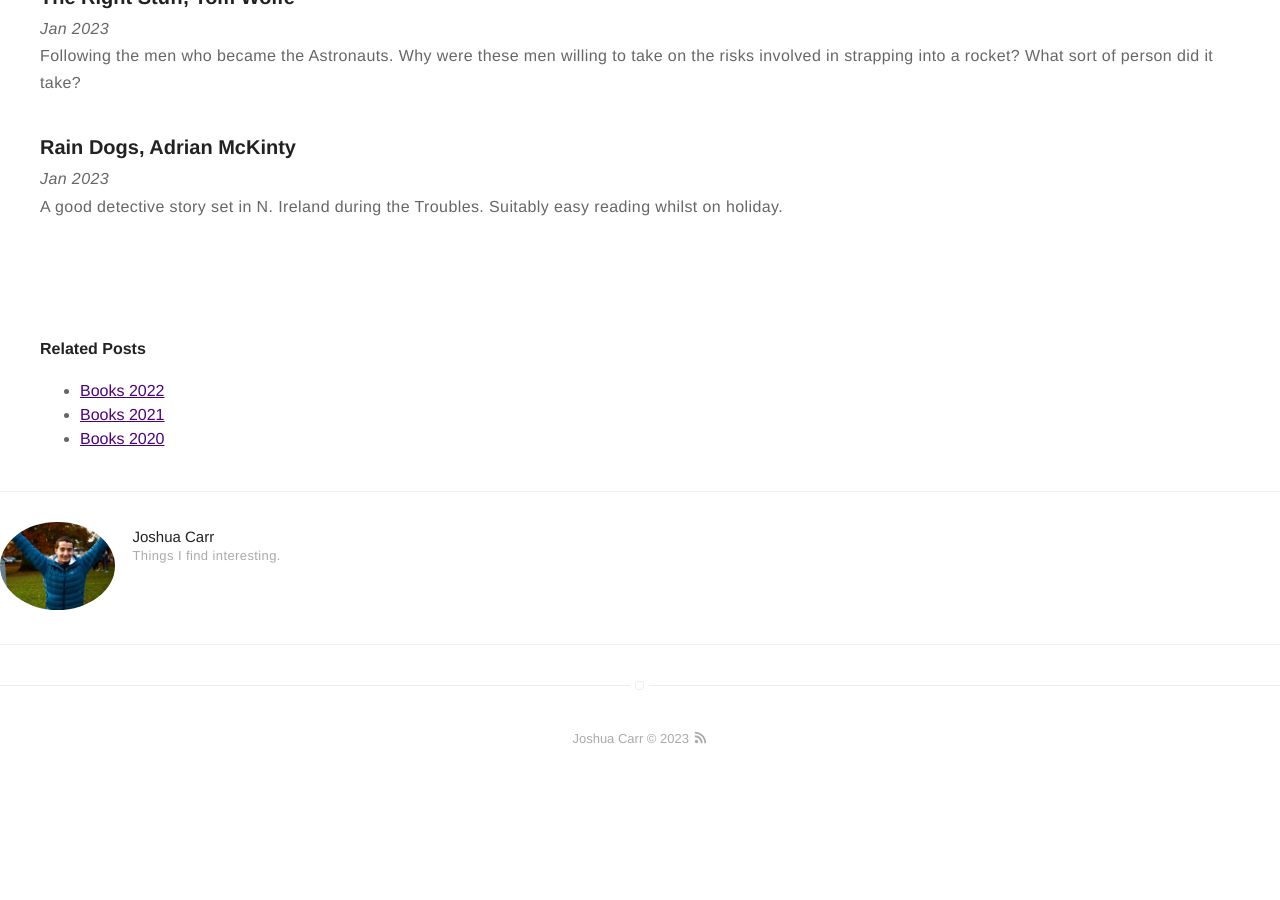
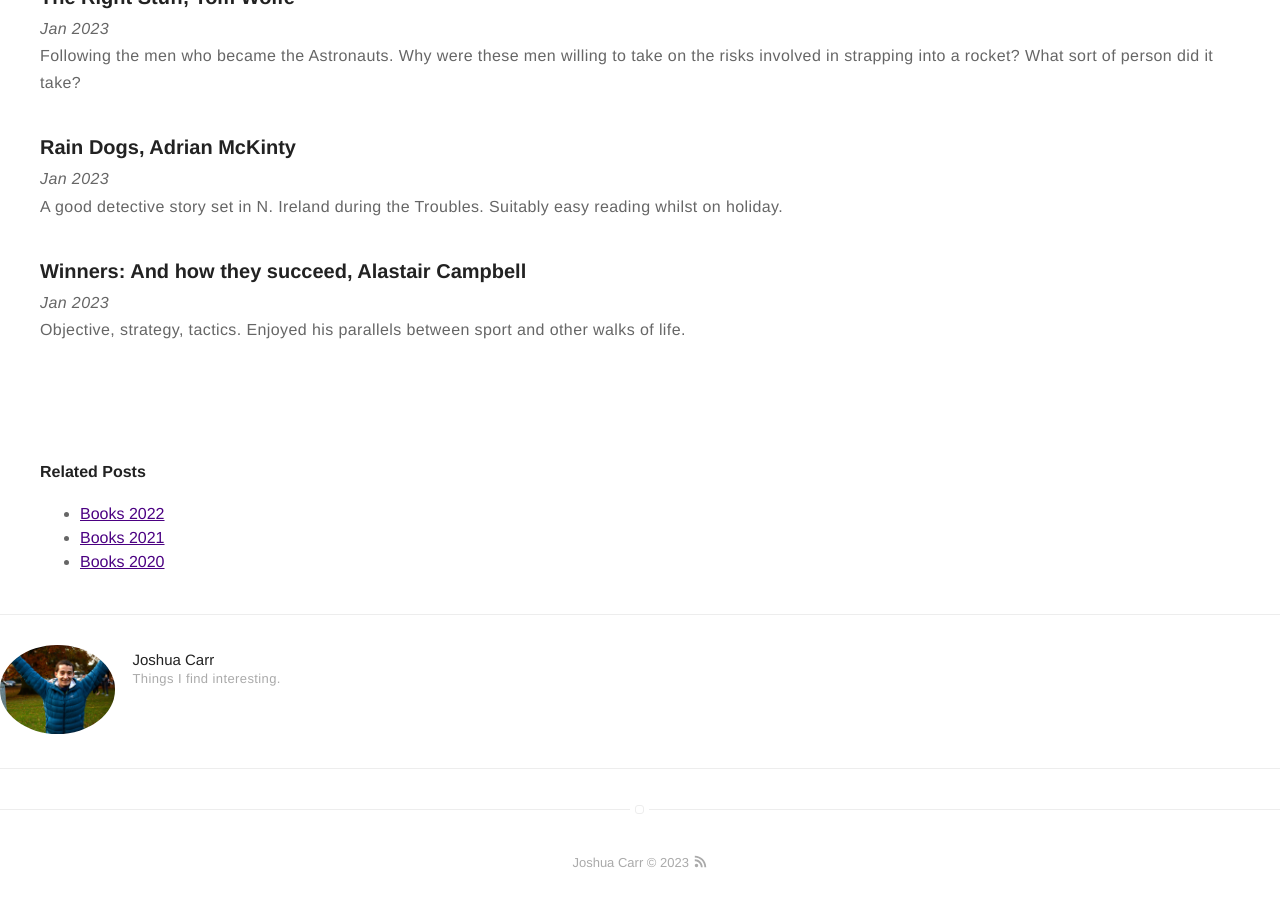
Before and after one commit to jc782/jc782.github.io, a Jekyll site: the page built from _posts/2022-12-28-Books-2023.markdown, in a window 1280 px wide and 900 px high, scrolled down 768 px. Built offline with Jekyll 4.4.1, drawn with Linux system fonts in a browser that asks for light colours; before the commit the page ends 1554 px from its top, so only the background shows below that.

Commit message:
add book

```diff
--- a/_posts/2022-12-28-Books-2023.markdown
+++ b/_posts/2022-12-28-Books-2023.markdown
@@ -30,3 +30,7 @@ Following the men who became the Astronauts. Why were these men willing to take
 ### Rain Dogs, Adrian McKinty
 *Jan 2023*
 A good detective story set in N. Ireland during the Troubles. Suitably easy reading whilst on holiday.
+
+### Winners: And how they succeed, Alastair Campbell
+*Jan 2023*
+Objective, strategy, tactics. Enjoyed his parallels between sport and other walks of life.
```
